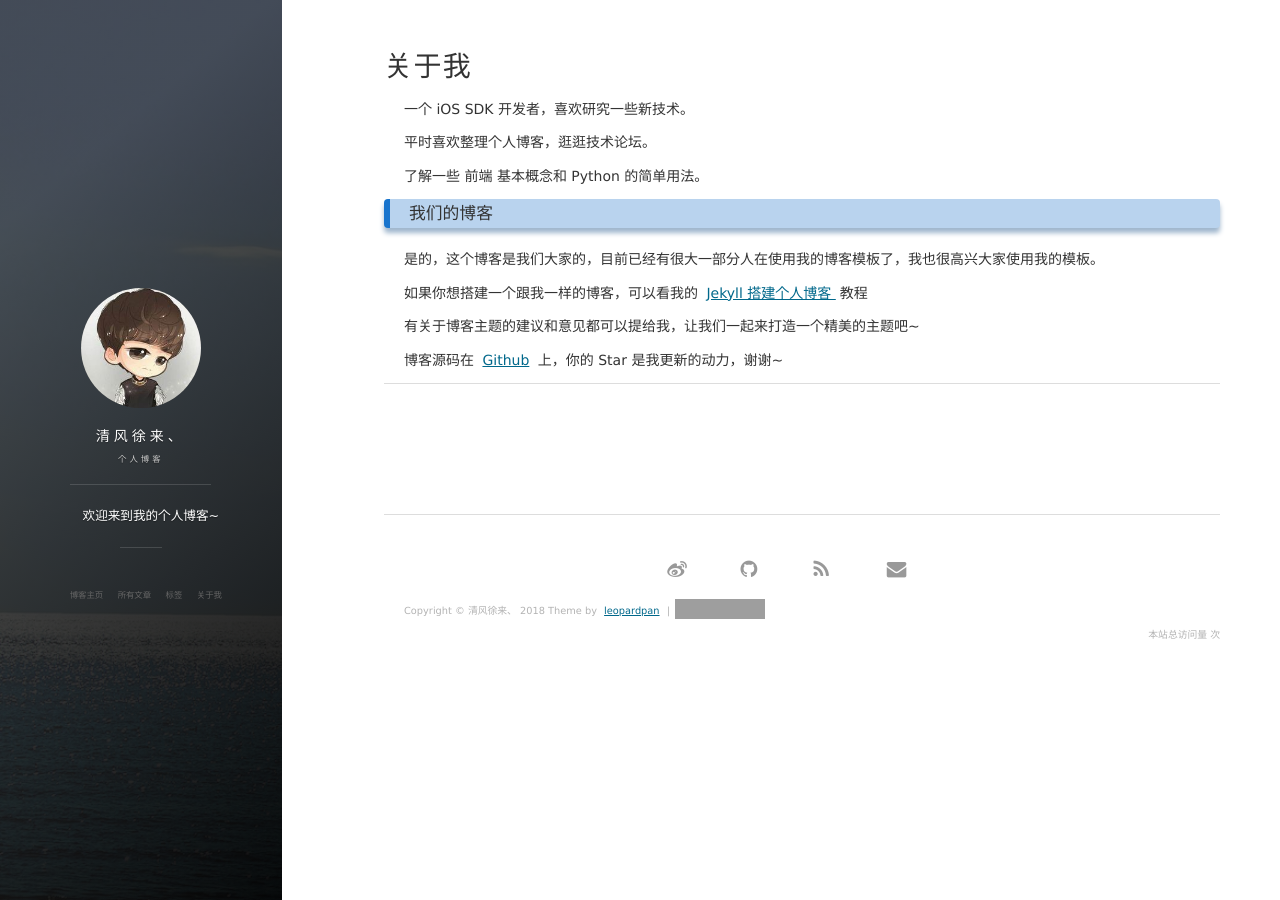
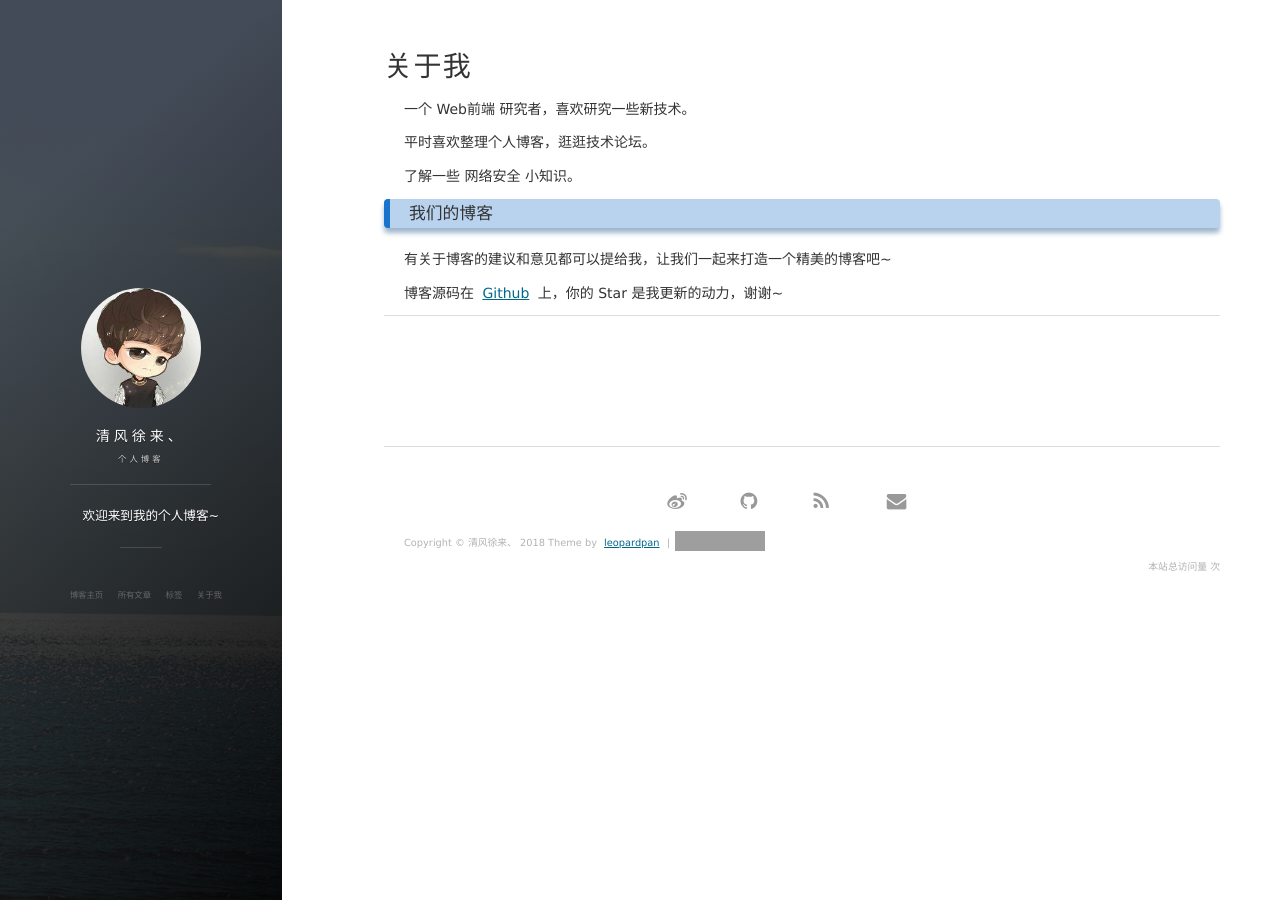
Before and after one commit to bush1010/bush1010.github.io, a Jekyll site: the page built from about.md, in a window 1280 px wide. Built offline with Jekyll 4.4.1, drawn with Linux system fonts in a browser that asks for light colours; nearby versions of some CDN libraries; comment, search, counter and statistics services are not loaded; grey boxes are pictures that could not be loaded.

Commit message:
Update Readme Files

```diff
--- a/about.md
+++ b/about.md
@@ -3,11 +3,11 @@ layout: page
 title: 关于我
 ---
 
-一个 iOS SDK 开发者，喜欢研究一些新技术。
+一个 Web前端 研究者，喜欢研究一些新技术。
 <p>
 平时喜欢整理个人博客，逛逛技术论坛。
 <p>
-了解一些 前端 基本概念和 Python 的简单用法。
+了解一些 网络安全 小知识。
 
 <p>
 
@@ -15,21 +15,11 @@ title: 关于我
 
 <p>
 
-是的，这个博客是我们大家的，目前已经有很大一部分人在使用我的博客模板了，我也很高兴大家使用我的模板。
+有关于博客的建议和意见都可以提给我，让我们一起来打造一个精美的博客吧~
 
 <p>
 
-如果你想搭建一个跟我一样的博客，可以看我的
-<a href="/2016/10/jekyll_tutorials1/"> Jekyll 搭建个人博客 </a>
-教程
-
-<p>
-
-有关于博客主题的建议和意见都可以提给我，让我们一起来打造一个精美的主题吧~
-
-<p>
-
-博客源码在 <a target="_blank" href='https://github.com/leopardpan/leopardpan.github.io/'>Github</a> 上，你的 Star 是我更新的动力，谢谢~
+博客源码在 <a target="_blank" href='https://github.com/bush1010/bush1010.github.io/'>Github</a> 上，你的 Star 是我更新的动力，谢谢~
 
 <p>
 
```
